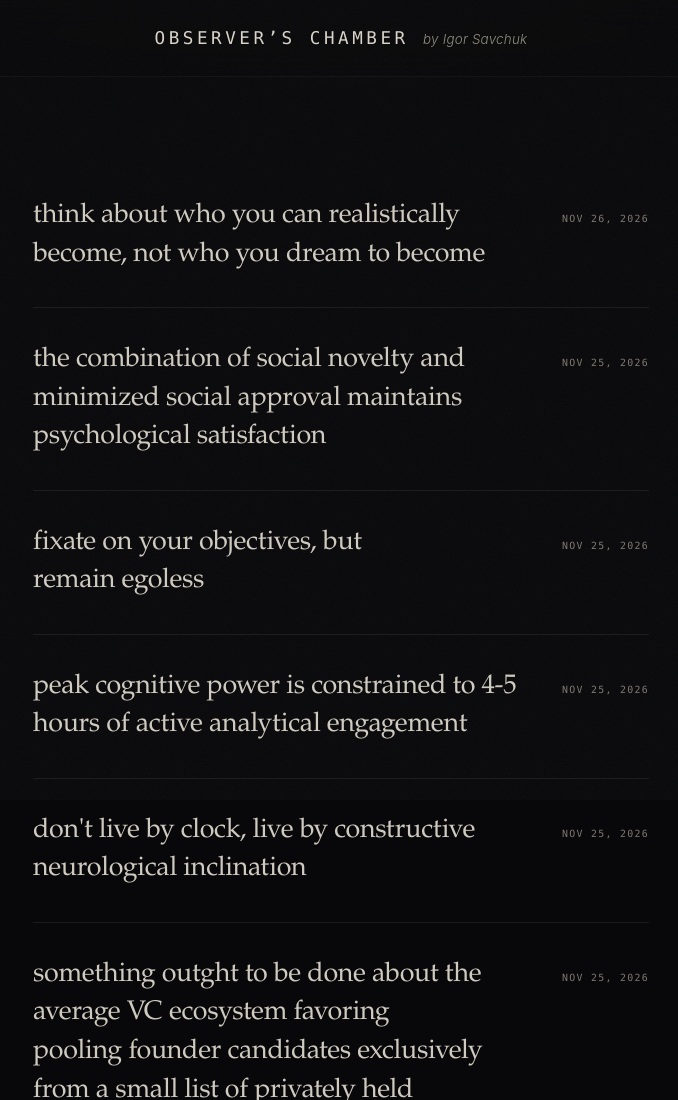
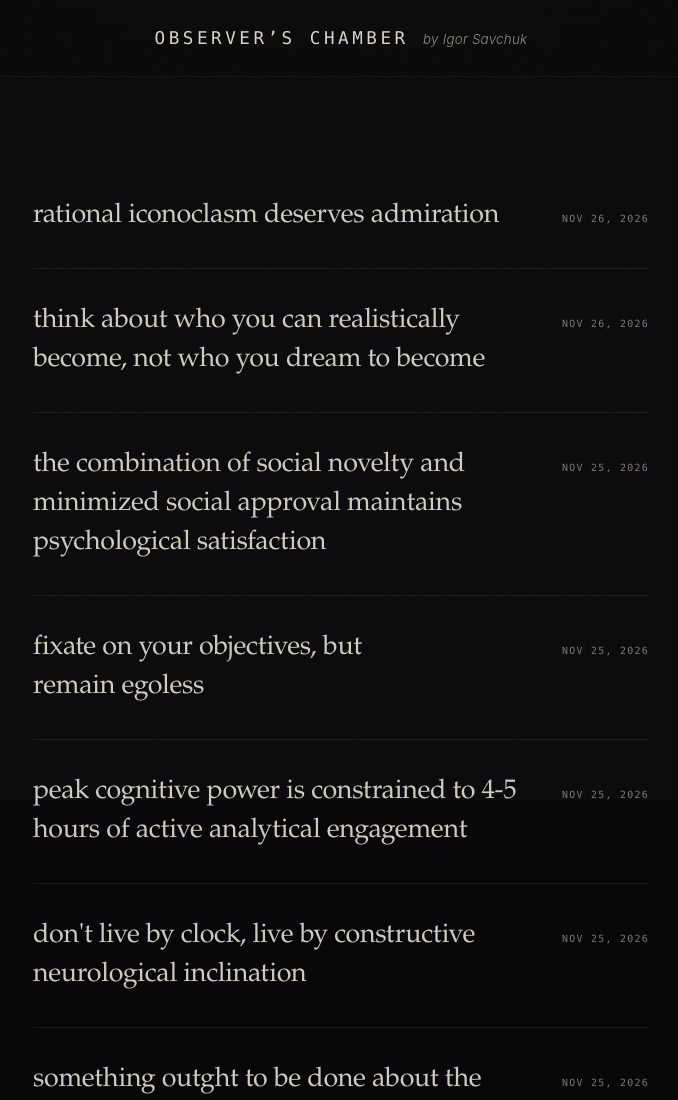
Before and after one commit to igorsavchukoffical/observerschamber, a plain HTML site: page index.html in a window 1280 px wide. Shown: the top 1100 px of the page, without its empty margins (294-972 px from the left). Drawn offline with Linux system fonts and the light colour scheme.

Commit message:
Update index.html

```diff
--- a/index.html
+++ b/index.html
@@ -17,6 +17,12 @@
   <body id="top">
     <script>
       const thoughts = [
+          {
+          title:
+            "rational iconoclasm deserves admiration",
+          date: "2026-11-26",
+          essay: [""],
+        },
         {
           title:
             "think about who you can realistically become, not who you dream to become",
```
